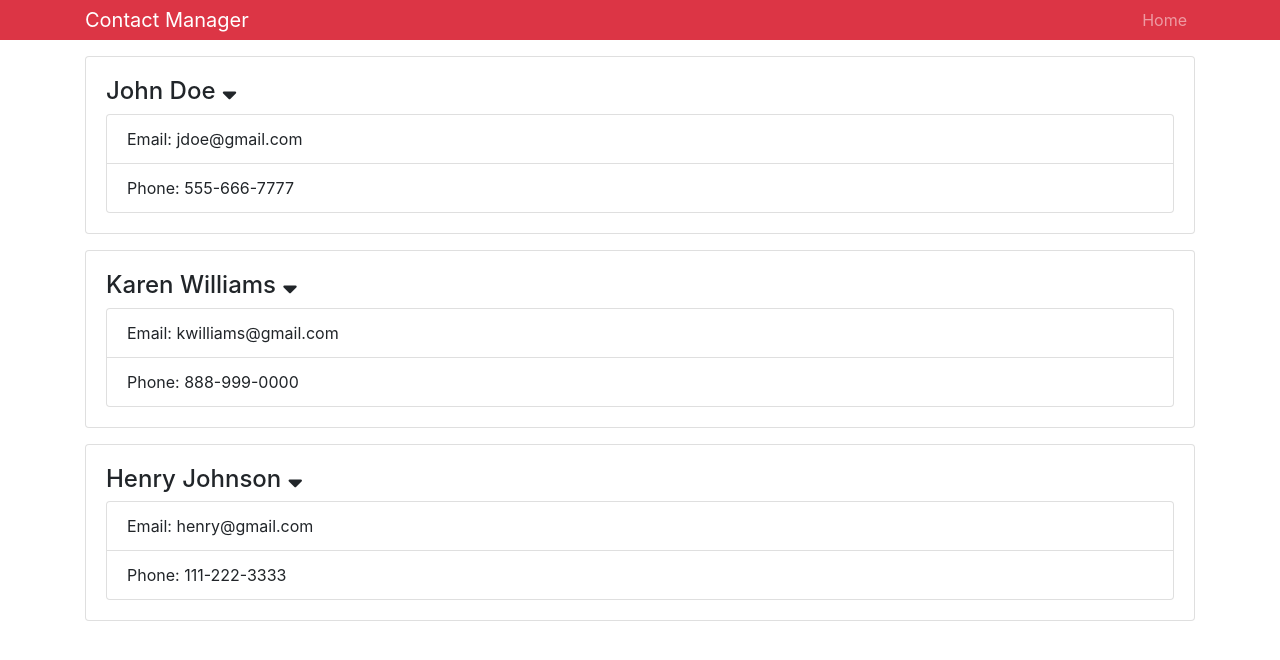
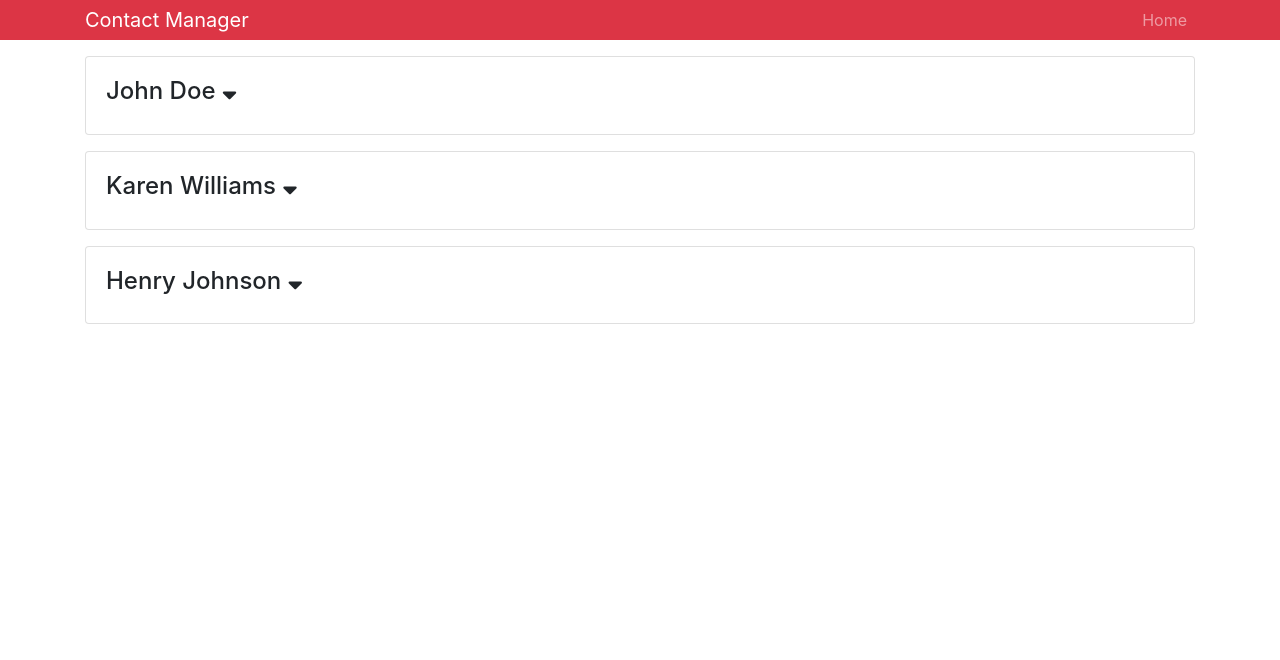
Before and after one commit to osswe/contactmanager, a React (Create React App) app: page / in a window 1280 px wide. Shown: the top 660 px of the page. Built offline with nearby package versions, Linux system fonts and the light colour scheme.

Commit message:
adding toggle

```diff
--- a/package.json
+++ b/package.json
@@ -4,6 +4,7 @@
   "private": true,
   "dependencies": {
     "bootstrap": "^4.1.3",
+    "prop-types": "^15.6.2",
     "react": "^16.4.2",
     "react-dom": "^16.4.2",
     "react-scripts": "1.1.4"
--- a/src/components/Contact.js
+++ b/src/components/Contact.js
@@ -3,22 +3,28 @@ import PropTypes from 'prop-types'
 
 class Contact extends Component {
 
-  state = {};
+  state = {
+    showContactInfo: false
+  };
 
   onShowClick = (event) => {
-    console.log('ha!', event.target);
+    this.setState({ showContactInfo: !this.state.showContactInfo });
+    console.log("state:", this.state);
   }
 
   render() {
     const { name, email, phone } = this.props.contact;
+    const { showContactInfo } = this.state;
+
     return (
       <div className="card card-body mb-3">
         <h4>{ name } <i onClick={ this.onShowClick } className="fas fa-sort-down"></i>
         </h4>
-        <ul className="list-group">
-          <li className="list-group-item">Email: { email }</li>
-          <li className="list-group-item">Phone: { phone }</li>
-        </ul>
+        { showContactInfo ? (
+          <ul className="list-group">
+            <li className="list-group-item">Email: { email }</li>
+            <li className="list-group-item">Phone: { phone }</li>
+          </ul>) : null }
       </div>
     );
   }
--- a/src/components/Contacts.js
+++ b/src/components/Contacts.js
@@ -1,4 +1,4 @@
-import React, { Component } from 'react'
+import React, { Component, Fragment } from 'react'
 import Contact from './Contact';
 
 class Contacts extends Component {
@@ -30,14 +30,13 @@ class Contacts extends Component {
     const { contacts } = this.state;
 
     return (
-      <div>
+      <Fragment>
         { contacts.map(contact =>
           <Contact
             key={ contact.id }
             contact={ contact }
-          />
-        ) }
-      </div>
+          />) }
+      </Fragment>
     )
   }
 }
--- a/src/components/Header.js
+++ b/src/components/Header.js
@@ -1,5 +1,5 @@
 import React from 'react';
-import PropTypes from 'prop-types'
+import PropTypes from 'prop-types';
 
 
 
```
Also changed, not shown: 1 other file (tests, documents, lock files or other folders).
